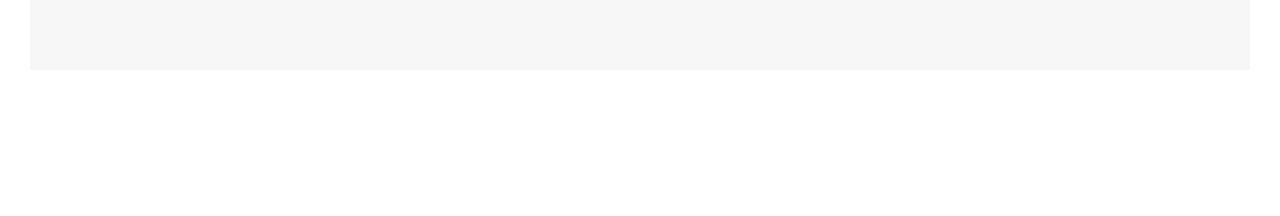
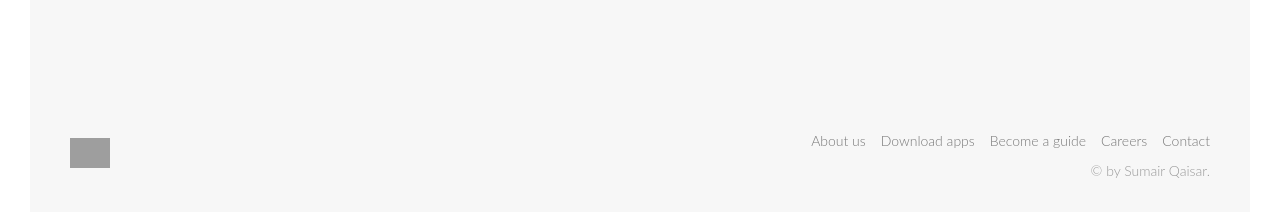
Before and after one commit to sumairq/bookit-app, a React app in the folder frontend/: page / in a window 1280 px wide. Shown: the part 200-416 px from the top of the page. Built offline with nearby package versions, Linux system fonts and the light colour scheme; no server answers; grey boxes are pictures that could not be loaded; the HTML template or start-up script is replaced by a standard one.

Commit message:
Create the footer

```diff
--- /dev/null
+++ b/frontend/src/components/Footer.tsx
@@ -0,0 +1,32 @@
+export default function Footer() {
+  return (
+    <footer className="footer">
+      {/* Logo */}
+      <div className="footer__logo">
+        <img src="/img/logo-green.png" alt="Natour logo" />
+      </div>
+
+      {/* Navigation links */}
+      <ul className="footer__nav">
+        <li>
+          <a href="#">About us</a>
+        </li>
+        <li>
+          <a href="#">Download apps</a>
+        </li>
+        <li>
+          <a href="#">Become a guide</a>
+        </li>
+        <li>
+          <a href="#">Careers</a>
+        </li>
+        <li>
+          <a href="#">Contact</a>
+        </li>
+      </ul>
+
+      {/* Copyright */}
+      <p className="footer__copyright">&copy; by Sumair Qaisar.</p>
+    </footer>
+  );
+}
--- a/frontend/src/layout/MainLayout.tsx
+++ b/frontend/src/layout/MainLayout.tsx
@@ -1,6 +1,6 @@
 import { Outlet } from "react-router-dom";
 import Header from "../components/Header";
-// import Footer from "../components/Footer";
+import Footer from "../components/Footer";
 
 export default function MainLayout() {
   return (
@@ -9,7 +9,7 @@ export default function MainLayout() {
       <main>
         <Outlet />
       </main>
-      {/* <Footer /> */}
+      <Footer />
     </>
   );
 }
```
